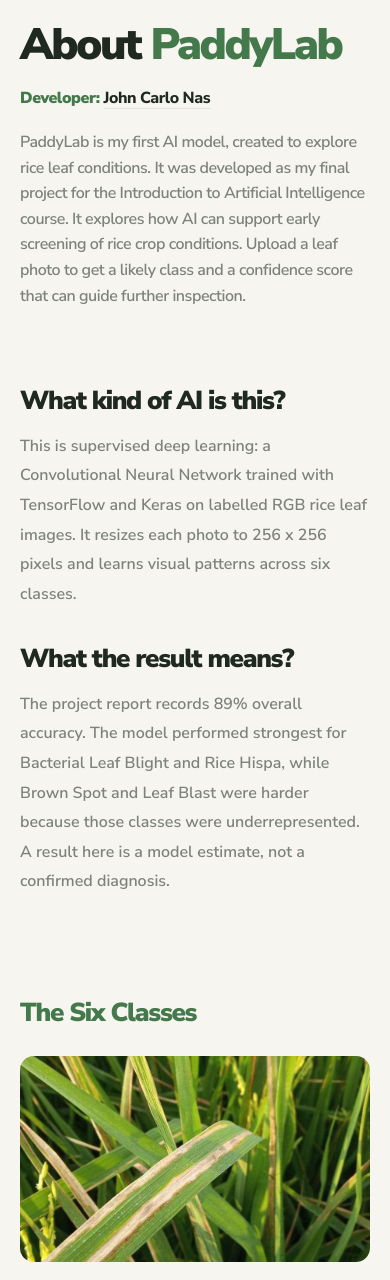
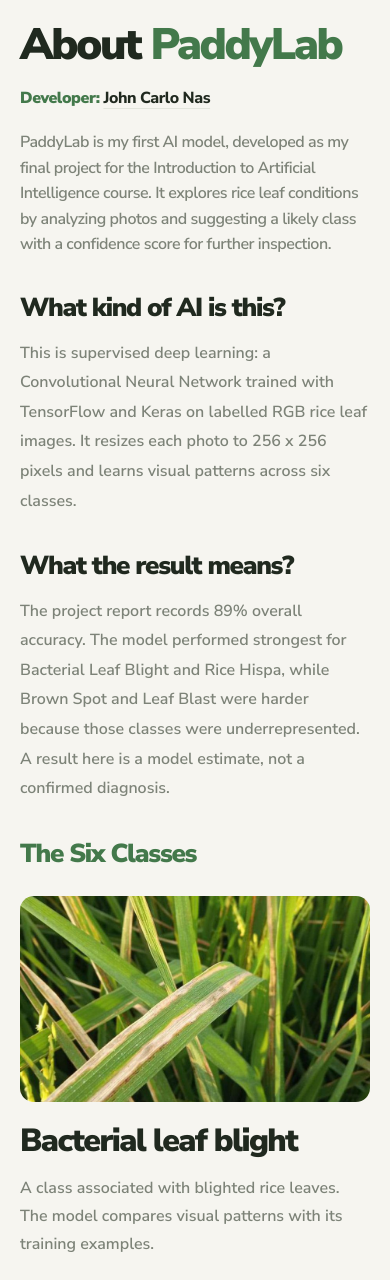
Before and after one commit to johncarlonas/PaddyLab, a Flask app: page /about in a window 390 px wide. Shown: the part 75-1355 px from the top of the page. Run offline with Flask 3, Linux system fonts and the light colour scheme; some libraries are stand-ins or nearby versions.

Commit message:
Tighten About page spacing and copy

```diff
--- a/static/style.css
+++ b/static/style.css
@@ -86,11 +86,12 @@ h1 span { color: var(--green); }
 .site-footer::before { content: ''; position: absolute; top: 38px; left: 0; right: 0; height: 1px; background: linear-gradient(90deg, transparent, var(--line) 14%, var(--line) 86%, transparent); }
 .footer-brand { display: inline-flex; align-items: center; gap: 8px; font-weight: 600; }
 .footer-brand img { flex: 0 0 auto; }
+.page-intro.about-intro { padding-bottom: 0; }
 .page-intro.about-intro > p { max-width: none; margin-top: 18px; font-size: 16px; }
 .about-developer > span { color: var(--green); font-weight: 900; }
 .about-developer a { color: var(--ink); font-weight: 800; text-decoration: underline; text-decoration-color: var(--line); text-underline-offset: 5px; }
 .about-developer a:hover { text-decoration-color: var(--green); }
-.about-details { display: grid; grid-template-columns: 1fr; gap: 56px; padding: 58px 0 86px; }
+.about-details { display: grid; grid-template-columns: 1fr; gap: 56px; padding: 56px 0; }
 .about-detail:last-child { max-width: none; }
 .about-detail h2, .classes-heading h2 { font-size: clamp(26px, 3vw, 38px); font-weight: 900; line-height: 1.1; letter-spacing: -.05em; }
 .about-detail p { max-width: none; color: var(--muted); line-height: 1.85; margin-top: 16px; font-size: 16px; }
@@ -150,8 +151,8 @@ h1 span { color: var(--green); }
   .model-note { max-width: 310px; }
   .site-footer { padding-top: 54px; }
   .site-footer::before { top: 30px; }
-  .about-details { gap: 36px; padding: 40px 0 60px; }
-  .classes-section { padding-top: 42px; }
+  .about-details { gap: 36px; padding: 36px 0; }
+  .classes-section { padding-top: 0; }
   .classes-heading { margin-bottom: 28px; }
   .class-list { grid-template-columns: 1fr; gap: 44px; }
   .class-photo { aspect-ratio: 1.7; border-radius: 14px; }
--- a/templates/classes.html
+++ b/templates/classes.html
@@ -4,7 +4,7 @@
   <section class="page-intro about-intro" data-reveal>
     <h1>About <span>PaddyLab</span></h1>
     <p class="about-developer"><span>Developer:</span> <a href="https://johncarlonas.pages.dev" target="_blank" rel="noreferrer">John Carlo Nas</a></p>
-    <p class="about-description">PaddyLab is my first AI model, created to explore rice leaf conditions. It was developed as my final project for the Introduction to Artificial Intelligence course. It explores how AI can support early screening of rice crop conditions. Upload a leaf photo to get a likely class and a confidence score that can guide further inspection.</p>
+    <p class="about-description">PaddyLab is my first AI model, developed as my final project for the Introduction to Artificial Intelligence course. It explores rice leaf conditions by analyzing photos and suggesting a likely class with a confidence score for further inspection.</p>
   </section>
 
   <section class="about-details" data-reveal>
```
Also changed, not shown: tests/browser.cjs (+1 -1 lines).
